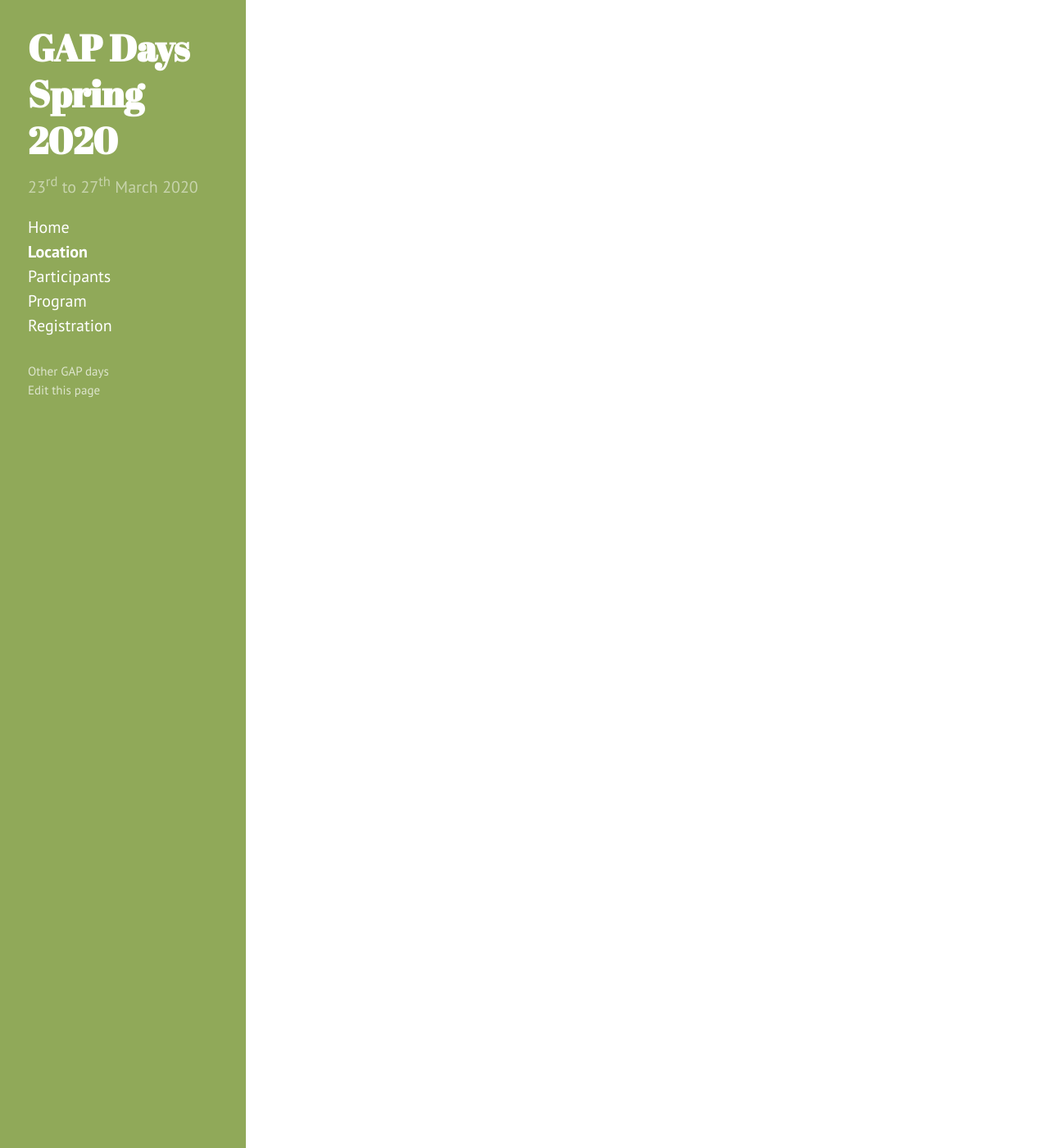
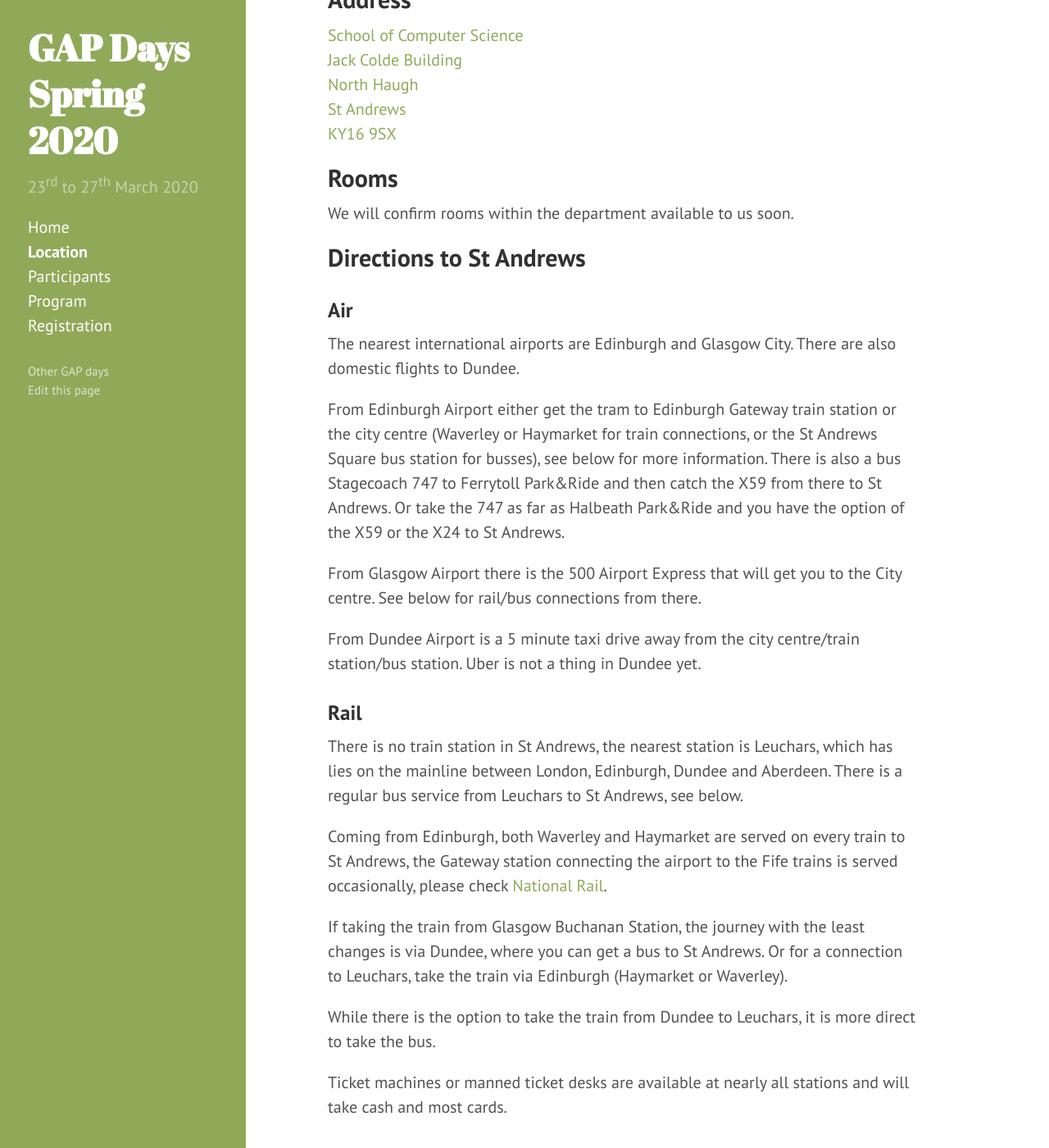
Before and after one commit to gapdays/gapdays2020-spring, a Jekyll site: the page built from location.md, in a window 1280 px wide and 1400 px high, scrolled down 270 px. Shown: the whole window at 82% size. Built offline with Jekyll 4.4.1, drawn with Linux system fonts in a browser that asks for light colours; some of the changed text lies outside the part shown.

Commit message:
Written location info.

```diff
--- a/location.md
+++ b/location.md
@@ -2,75 +2,95 @@
 layout: page
 title: Location
 ---
-Information will come soon.
-
-<!--
-The ninth GAP Days will take place in [Halle
-(Saale)](http://www.halle.de/en/Home) in the [Institute of Computer
-Science](https://www.informatik.uni-halle.de) of the [Martin Luther University
-of Halle-Wittenberg](https://www.uni-halle.de), which next to the [Institute of
-Mathematics](https://www.mathematik.uni-halle.de). Please see below, and the
-[program page]({{ site.url }}{{ site.baseurl }}/program), for the specific
-details about which rooms are available for our use on which days.
+The eleventh GAP Days will take place in St Andrews in the [School of Computer Science](https://www.cs.st-andrews.ac.uk/) of the [University of St Andrews](https://www.st-andrews.ac.uk/).
+Please see below and the [program page]({{ site.url }}{{ site.baseurl }}/program) for the specific details about which rooms are available for our use.
 
 <h2>Address</h2>
-
-<a href="https://www.openstreetmap.org/#map=19/51.49632/11.93494">
-Institut für Informatik<br />
-Von-Seckendorff-Platz 1<br/>
-06120 Halle (Saale)</a>
+<a href="https://goo.gl/maps/S7oBaf8uLbUFWMn79">
+School of Computer Science <br/>
+Jack Colde Building <br/>
+North Haugh <br/>
+St Andrews <br/>
+KY16 9SX</a>
 
 <h2>Rooms</h2>
+We will confirm rooms within the department available to us soon.
 
-The main base for the GAP Days will be **rooms 5.09 and 5.10**, on the fifth
-floor of Von-Seckendorff-Platz 1.
+<h2>Directions to St Andrews</h2>
+<h3>Air</h3>
+The nearest international airports are Edinburgh and Glasgow City. There are also domestic flights to Dundee.
+
+From Edinburgh Airport either get the tram to Edinburgh Gateway train station or the city centre (Waverley or Haymarket for train connections, or the St Andrews Square bus station for busses), see below for more information.
+There is also a bus Stagecoach 747 to Ferrytoll Park&amp;Ride and then catch the X59 from there to St Andrews. Or take the 747 as far as Halbeath Park&amp;Ride and you have the option of the X59 or the X24 to St Andrews.
+
+From Glasgow Airport there is the 500 Airport Express that will get you to the City centre. See below for rail/bus connections from there.
+
+From Dundee Airport is a 5 minute taxi drive away from the city centre/train station/bus station. Uber is not a thing in Dundee yet.
+
+<h3>Rail</h3>
+There is no train station in St Andrews, the nearest station is Leuchars, which has lies on the mainline between London, Edinburgh, Dundee and Aberdeen. There is a regular bus service from Leuchars to St Andrews, see below.
+
+Coming from Edinburgh, both Waverley and Haymarket are served on every train to St Andrews, the Gateway station connecting the airport to the Fife trains is served occasionally, please check [National Rail](https://www.nationalrail.co.uk/).
+
+If taking the train from Glasgow Buchanan Station, the journey with the least changes is via Dundee, where you can get a bus to St Andrews. Or for a connection to Leuchars, take the train via Edinburgh (Haymarket or Waverley).
+
+While there is the option to take the train from Dundee to Leuchars, it is more direct to take the bus.
+
+Ticket machines or manned ticket desks are available at nearly all stations and will take cash and most cards.
+
+<h3>Bus</h3>
+The main bus company serving St Andrews is [Stagecoach](https://www.stagecoachbus.com/).
+
+From Edinburgh City: Stagecoach X59 is the fastest connection to St Andrews.
+
+From Glasgow City: Stagecoach X24 is the fastest connection to St Andrews.
+
+From Leuchars train station: Stagecoach 94 and 99A/B/C/D are the most direct busses to St Andrews, with the 99s running up to every 10 minutes.
+
+From Dundee train station (or bus station): Stagecoach 99A/B/C/D will are the most direct busses to St Andrews, with the 99s running up to every 10 minutes.
+
+Tickets for busses can be bought online or on the bus from the busdriver. Most busses now take card on board as well.
+
+<h3>Car</h3>
+Please see the address above for directions to the School of Computer Science on the outskirts of St Andrews.
+There is no public car park (except disabled) right outside the department, the nearest carpark is [Petheram Bridge carpark](https://goo.gl/maps/5PJEXDrQTJ9i9ah8A) which also has charging points for electric cars.
+
+<h3>More</h3>
+For further travel information about getting to St Andrews, see the [Visiting St Andrews](https://www.st-andrews.ac.uk/visiting/travel/) page.
 
 
-Throughout the GAP Days, we will also have access to **seminar rooms 1.02 and
-1.03**, on the first floor.  These rooms will be useful for those who wish to
-have meetings or discussions that are not relevant to the whole group.
+<h2>Getting around St Andrews</h2>
+St Andrews is a very small town, where walking from one end to the other takes about an hour.
 
-<h2>Getting around Halle</h2>
+Stagecoach offers bus connections within the town.
 
-Halle has an extensive tram network, which is the best way for visitors to get
-around Halle, especially those staying at the TRYP hotel ([see below](#ticket)).
-Von-Seckendorff-Platz 1 is a two minute walk away from the _**tram stop
-Straßburger Weg**_. Information about times and fares can be accessed via the
-[easy.GO webapp](https://app.myeasygo.de), or via the native easy.GO apps for
-[Android](https://play.google.com/store/apps/details?id=de.easygo) and iOS.
+There are a handful of taxi companies as well. Uber is not available in St Andrews. Taxis will mostly take cash only.
 
 <h2>Accommodation</h2>
+There are many B&amp;Bs and hotels around St Andrews. Amongst them there are the [Premier Inn](https://www.premierinn.com/gb/en/hotels/scotland/fife/st-andrews/st-andrews.html), [Best Western Scores](https://www.bw-scoreshotel.co.uk/) and [Albany Hotel](https://www.albanyhotelstandrews.co.uk/).
 
-We recommend that you stay at the <a href="https://www.tryphalle.com/">TRYP by
-Wyndham Halle</a>.
+For further accommodation in St Andrews see the [Visit Scotland](https://www.visitscotland.com/destinations-maps/st-andrews/accommodation/) page.
 
-<a name="ticket"></a>At check-in, you will been given a complimentary ticket
-which gives you unlimited travel on Halle's public transport for the duration of
-your visit.  The closest tram stop to the TRYP hotel is _**Zentrum Neustadt**_,
-which can be reached from the main railway station in 20 minutes by line 9.
-Note that, since you do not receive your free ticket until check-in, you will
-need to purchase single ticket (2.30 Euro) for this journey.  To travel from
-*Zentrum Neustadt* to *Straßburger Weg* for the GAP Days, it is necessary to
-change trams at *Rennbahnkreuz*.
-
-The organisers had negotiated a special offer for participants of GAP Days
-Spring 2019, but this offer has now expired. However, there are still rooms
-available at normal rates.
+Please note that the Fairmont Hotel is a 10 minute car/taxi drive outside of St Andrews.
 
 <h2>Restaurants</h2>
+The town centre of St Andrews is not big but has numerous restaurants, amongst them here is a little selection
 
-Halle is a city of around 240,000 people, so there is a reasonably large variety
-of restaurants and bars in the city. Kleine Ulrichstraße has a particularly high
-concentration of decent restaurants and bars, so it would be a good place to
-start if you want to see what you fancy. **Please bring cash to restaurants and
-bars**; there is likely only a small chance that foreign cards will be
-accepted.
+* [Forgans](https://www.forgans.co.uk/st-andrews/)
+* [Tailend](https://www.thetailend.co.uk/)
+* [Ziggys](http://www.ziggysrestaurant.co.uk/)
+* [Jahangir](https://jahangirstandrews.co.uk/)
+* [Little Italy](https://littleitaly.cc/)
+* [Mozza](https://www.mozza.it/)
 
-Here are some more specific places that you might like to visit:
+Another option is to eat in the many pubs that St Andrews offers.
 
-* [Viet Village](https://www.tripadvisor.com/Restaurant_Review-g187405-d12404156-Reviews-Viet_Village_Asian_Streetfood-Halle_Saale_Saxony_Anhalt.html) (Vietnamese)
-* [Rote Soße](http://rotesosse.de) (Pizza)
-* [Osteria Da Salvatore](http://webseite.osteria-salvatore.virtiv.de) (Italian)
-* [Bella Italia](http://www.bellaitalia-halle.de) (Italian, unsurprisingly)
-* [Hallesches Brauhaus](http://halleschesbrauhaus.de)
-* [Prager Bierstuben](https://www.wenzel-bierstuben.de/standorte-2/wenzel-halle) -->
+<h2>Pubs</h2>
+Most pubs will offer food as well as (non)alcoholic drinks.
+
+* St Andrews Brewing Company (they have 2 pubs in St Andrews)
+* The Saint
+* Whey Pat
+* Central
+
+are some amongst many.
```
